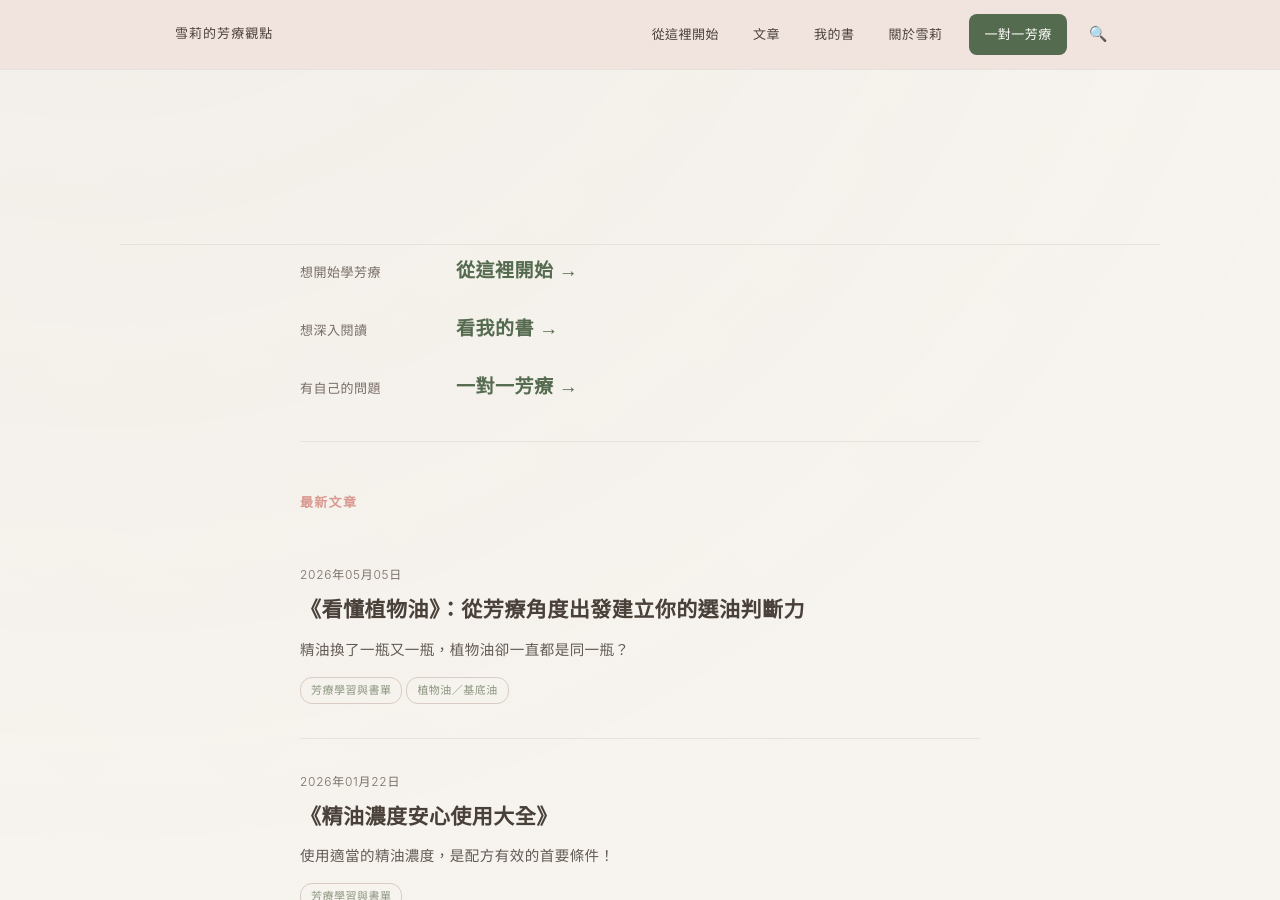
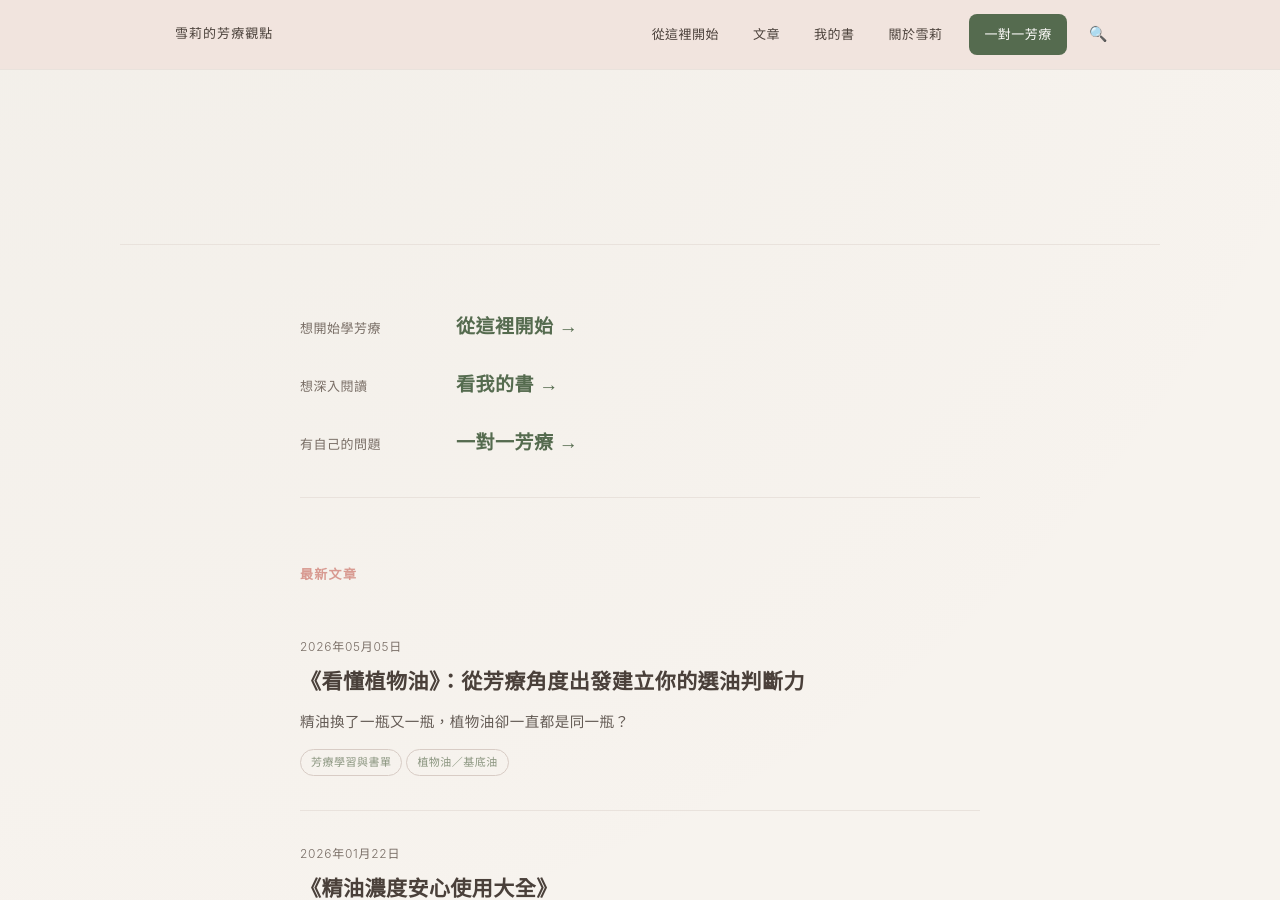
Before and after one commit to sherry-aromatherapy/sherry-aromatherapy.github.io, a Jekyll site: the page built from index.html, in a window 1280 px wide and 900 px high, scrolled down 541 px. Built offline with Jekyll 4.4.1, drawn with Linux system fonts in a browser that asks for light colours.

Commit message:
修改樣式

```diff
--- a/_layouts/home.html
+++ b/_layouts/home.html
@@ -32,6 +32,7 @@ layout: default
 </div>
 
 {% assign excerpt_sentence_count = 3 %}
+<div class="home-section">
 <div class="section-heading">最新文章</div>
 {% for post in site.posts limit: 5 %}
 {% assign excerpt_text = post.excerpt | strip_html | strip_newlines %}
@@ -51,6 +52,7 @@ layout: default
 
 <div style="text-align:center; margin-top:30px;">
   <a href="{{ '/archive/' | relative_url }}" style="font-size:13px; font-weight:500;">查看所有文章 →</a>
+</div>
 </div>
 
 <div class="home-section">
@@ -72,13 +74,13 @@ layout: default
   <a href="{{ '/sherrybooks/' | relative_url }}" class="section-more">看全部的書 →</a>
 </div>
 
-<div class="home-section">
+<div class="home-section home-section--about">
   <div class="section-heading">關於雪莉</div>
   <p class="about-teaser">如果我會發光，那是因為，我看過黑暗。<br>哈囉～你好，我是雪莉，深耕芳香療法、巴赫花精與心靈圖卡 15 年，曾在法國有機芳療品牌擔任產品選購顧問十年。</p>
   <a href="{{ '/info/' | relative_url }}" class="section-more">看完整的故事 →</a>
 </div>
 
-<div class="home-section subscribe-section">
+<div class="home-section home-section--subscribe subscribe-section">
   <div class="section-heading">收到最新內容</div>
   <p class="subscribe-text">我不固定更新，但有新文章、Podcast、課程或新書時，會透過 Email 通知你。</p>
   <a href="https://forms.gle/tTikL2YGSpqny3Sa9" class="hero-btn hero-btn-primary" target="_blank" rel="noopener">免費訂閱最新消息</a>
--- a/assets/css/style.css
+++ b/assets/css/style.css
@@ -51,6 +51,10 @@
   --space-3xl:96px;
   --space-4xl:128px;
 
+  /* ---- Section gap tokens, desktop (§07 revised) ---- */
+  --section-gap:88px;       /* general section: 80-96px */
+  --section-gap-hero:108px; /* hero / large block: 96-120px */
+
   /* ---- Border radius scale (§35) ---- */
   --radius-sm:4px;
   --radius-btn:8px;
@@ -65,6 +69,13 @@
   --container-article:720px;
 }
 
+@media (max-width:1023px) and (min-width:768px){
+  :root{
+    --section-gap:72px;      /* tablet general: 64-80px */
+    --section-gap-hero:72px; /* tablet hero: use same as general */
+  }
+}
+
 @media (max-width:767px){
   :root{
     --text-h1:36px;
@@ -72,6 +83,9 @@
     --text-h3:23px;
     --text-body:17px;
     --text-small:14px;
+    --section-gap:52px;         /* mobile general: 48-56px */
+    --section-gap-important:64px; /* mobile important section */
+    --section-gap-hero:72px;    /* mobile hero: 64-80px */
   }
 }
 
@@ -91,7 +105,7 @@ body{
   min-height:100vh;
 }
 
-a{color:var(--indigo); text-decoration:none;}
+a{color:var(--clay-deep); text-decoration:none;}
 a:hover{text-decoration:underline;}
 
 .wrap{
@@ -266,7 +280,7 @@ nav.site-nav a.nav-cta:hover{
   color:var(--sage);
   background:transparent;
   border:1px solid var(--chip-border);
-  border-radius:var(--radius-tag);
+  border-radius:999px;
   padding:2px 10px;
   margin:2px 4px 2px 0;
   font-weight:500;
@@ -281,7 +295,7 @@ nav.site-nav a.nav-cta:hover{
   max-width:1040px;
   box-sizing:border-box;
   padding:8px 20px 48px;
-  margin-bottom:8px;
+  margin-bottom:64px;
   border-bottom:1px solid var(--linen);
   display:flex;
   align-items:center;
@@ -392,9 +406,11 @@ nav.site-nav a.nav-cta:hover{
 
 /* ---------- Home page sections ---------- */
 .home-section{
-  margin-top:68px;
+  margin-top:56px;
   padding-top:8px;
 }
+.home-section--about{margin-top:64px;}
+.home-section--subscribe{margin-top:48px;}
 .book-list{
   display:flex;
   flex-direction:column;
```
